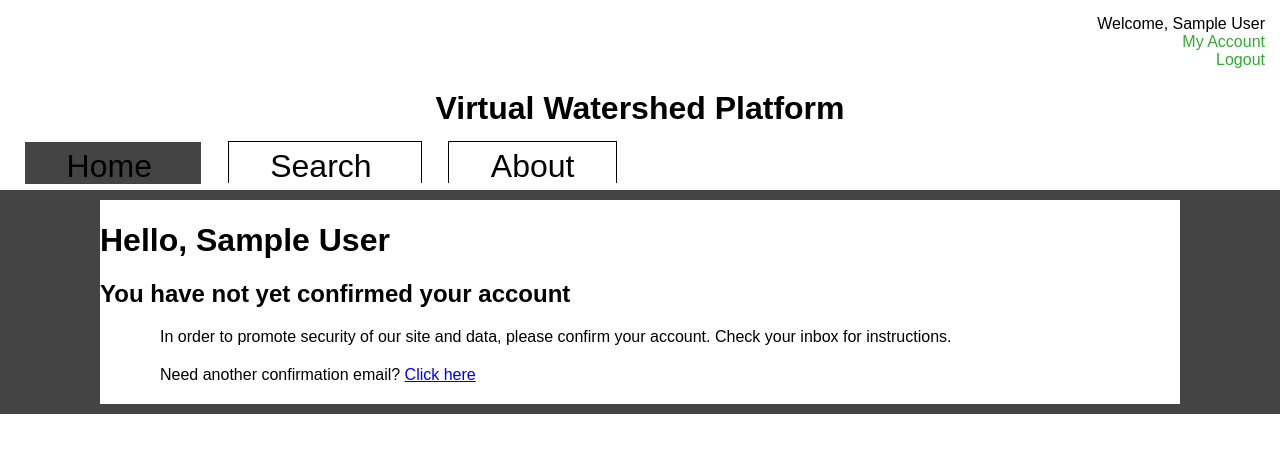
After one commit to josepainumkal/convtools, a Flask app: page /auth/unconfirmed in a window 1280 px wide. The commit adds this page. Shown: the top 453 px of the page. Run offline with Flask 2, Linux system fonts and the light colour scheme; the visitor is signed in with stand-in values (Sample User, id 1); data comes from the database, SQL or seed files in the repository; some libraries are stand-ins or nearby versions; some web fonts are replaced.

Commit message:
successfully adding new users and confirming accounts via email

```diff
--- a/app/auth/views.py
+++ b/app/auth/views.py
@@ -1,9 +1,25 @@
-from flask import render_template, flash, redirect, url_for
-from flask.ext.login import login_user, logout_user, login_required
+from flask import render_template, flash, redirect, url_for, request
+from flask_login import login_user, logout_user, login_required, current_user
 from . import auth
 from .forms import RegistrationForm, LoginForm
 from .. import db
 from ..models import User
+from ..email import send_email
+
+@auth.before_app_request
+def before_request():
+    """
+    Make sure that an unconfirmed person does not log in
+    """
+    if current_user.is_authenticated() \
+            and not current_user.confirmed \
+            and request.endpoint[:5] != 'auth.':
+
+        print "in before_app_request"
+        print current_user.confirmed
+
+        return redirect(url_for('auth.unconfirmed'))
+
 
 
 @auth.route('/login', methods=['GET', 'POST'])
@@ -23,9 +39,11 @@ def login():
 @auth.route('/register', methods=['GET', 'POST'])
 def create_user():
     "Create a new user"
+
     form = RegistrationForm()
 
     print form.validate_on_submit()
+
     if form.validate_on_submit():
         user = User(name=form.name.data,
                     affiliation=form.affiliation.data,
@@ -37,11 +55,54 @@ def create_user():
         db.session.add(user)
         db.session.commit()
 
-        flash('You can now log in')
+        token = user.generate_confirmation_token()
+        send_email(user.email, 'Confirm Your Account', 'auth/email/confirm',
+                   user=user, token=token)
+
+        flash('A confirmation email has been sent to you. Please click the '
+              'link to be confirm your account and log in.')
 
         return redirect(url_for('auth.login'))
 
     return render_template('auth/register.html', form=form)
+
+
+@auth.route('/confirm')
+@login_required
+def resend_confirmation():
+    token = current_user.generate_confirmation_token()
+    send_email(current_user.email, 'Confirm your account',
+               'auth/email/confirm',
+               user=current_user,
+               token=token)
+
+    flash('A new confirmation email has been sent to you.')
+    return redirect(url_for('main.index'))
+
+
+@auth.route('/confirm/<token>')
+@login_required
+def confirm(token):
+    if current_user.confirmed:
+        print "user is confirmed"
+        return redirect(url_for('main.index'))
+    if current_user.confirm(token):
+        print "been confirmed"
+        flash('You have confirmed your account. Thanks!')
+    else:
+        print "invalid!"
+        flash('The confirmation link is invalid or has expired')
+
+    return redirect(url_for('auth.unconfirmed'))
+
+
+@auth.route('/unconfirmed')
+def unconfirmed():
+
+    if current_user.is_anonymous() or current_user.confirmed:
+        return redirect('main.index')
+
+    return render_template('auth/unconfirmed.html')
 
 
 @auth.route('/logout')
--- a/app/models.py
+++ b/app/models.py
@@ -1,9 +1,9 @@
+from flask import current_app
 from werkzeug.security import generate_password_hash, check_password_hash
-from flask.ext.login import UserMixin
+from flask_login import UserMixin
+from itsdangerous import TimedJSONWebSignatureSerializer as Serializer
 
-from . import db
-
-from . import login_manager
+from . import db, login_manager
 
 
 @login_manager.user_loader
@@ -17,12 +17,16 @@ class User(db.Model, UserMixin):
     and password.
     """
     __tablename__ = 'users'
+
+    # columns with no special methods
     id = db.Column(db.Integer, primary_key=True)
     name = db.Column(db.String(64), index=True)
     affiliation = db.Column(db.String(64), index=True)
     state = db.Column(db.String(2), index=True)
     city = db.Column(db.String(20), index=True)
     email = db.Column(db.String(20), unique=True)
+
+    # password/password_hash
     password_hash = db.Column(db.String(128))
 
     @property
@@ -36,5 +40,29 @@ class User(db.Model, UserMixin):
     def verify_password(self, password):
         return check_password_hash(self.password_hash, password)
 
+    # account confirmation
+
+    confirmed = db.Column(db.Boolean, default=False)
+
+    def generate_confirmation_token(self, expiration=3600):
+        s = Serializer(current_app.secret_key, expiration)
+        return s.dumps({'confirm': self.id})
+
+    def confirm(self, token):
+        s = Serializer(current_app.secret_key)
+        try:
+            data = s.loads(token)
+        except:
+            return False
+
+        if data.get('confirm') != self.id:
+            return False
+
+        self.confirmed = True
+        db.session.add(self)
+        db.session.commit()
+
+        return True
+
     def __repr__(self):
         return '<User %r>' % self.name
--- a/app/templates/auth/register.html
+++ b/app/templates/auth/register.html
@@ -11,7 +11,7 @@
 </p>
 
 <p>
-Already have an account? <a href="/login">Log in</a>
+Already have an account? <a href={{ url_for('auth.login') }}>Log in</a>
 </p>
 
 <div class="form-container">
--- /dev/null
+++ b/app/templates/auth/unconfirmed.html
@@ -0,0 +1,17 @@
+{% extends "base.html" %}
+
+{% block content %}
+
+<h1>Hello, {{ current_user.name }}</h1>
+<h2>You have not yet confirmed your account</h2>
+
+<p>
+In order to promote security of our site and data, please confirm your
+account. Check your inbox for instructions.
+</p>
+
+<p>
+Need another confirmation email?
+<a href={{ url_for('auth.resend_confirmation') }}>Click here</a> </p>
+
+{% endblock %}
```
Also changed, not shown: app/email.py (added, +25 -0 lines), app/templates/auth/email/confirm.html (added, +35 -0 lines), app/templates/auth/email/confirm.txt (added, +21 -0 lines), config.py (+7 -1 lines).
